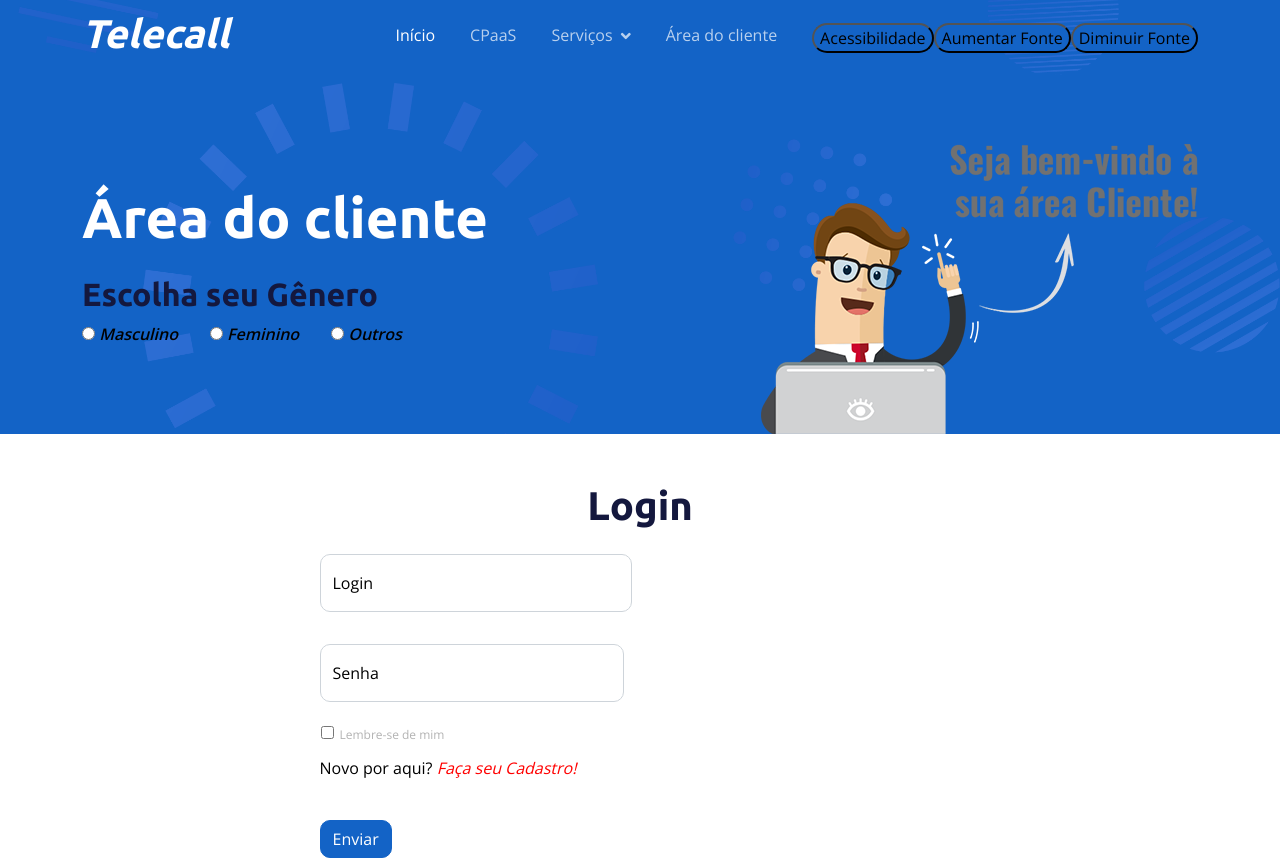
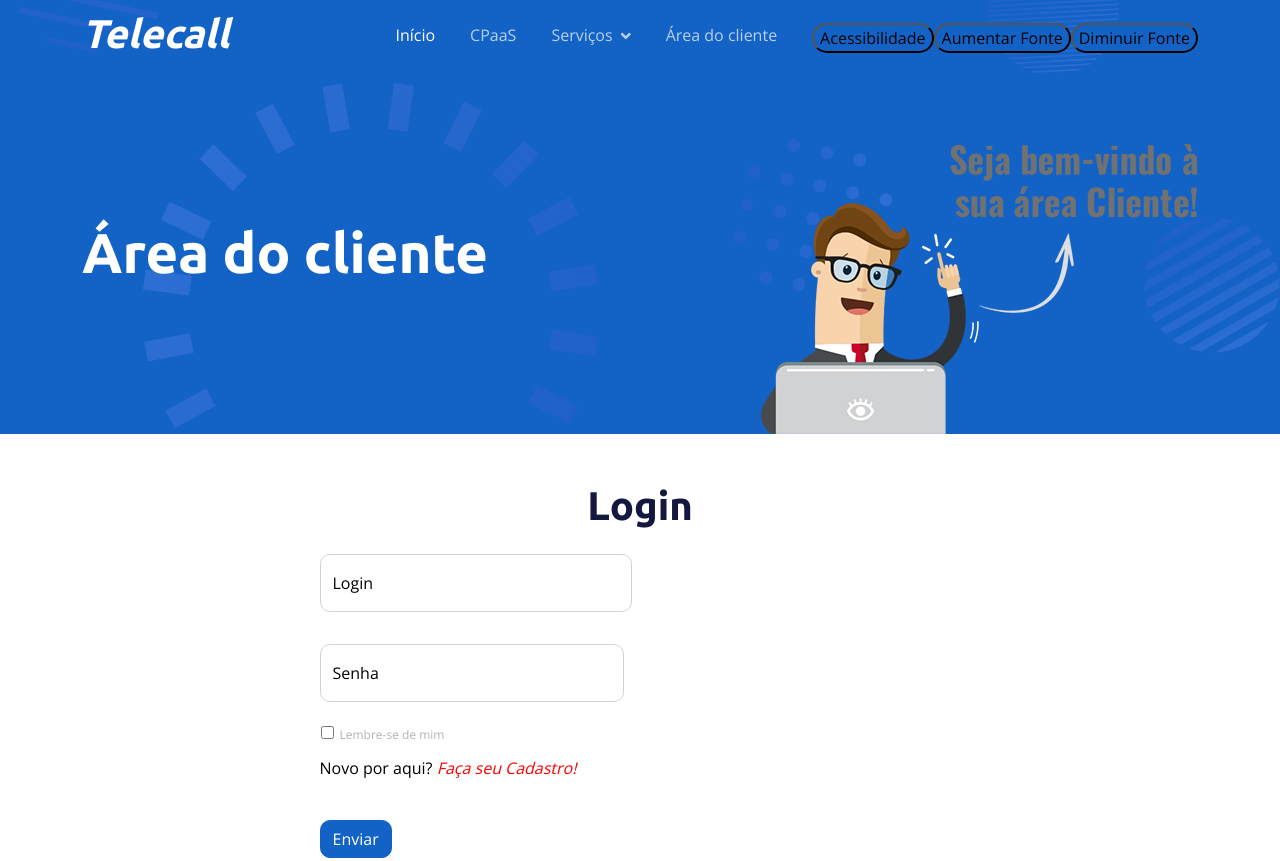
Before and after one commit to IureFreire/Projeto_Telecall, a plain HTML site: page contact.html in a window 1280 px wide. Shown: the top 861 px of the page. Drawn offline with nearby package versions, Linux system fonts and the light colour scheme.

Commit message:
Atualização

```diff
--- a/contact.html
+++ b/contact.html
@@ -97,17 +97,17 @@
             <div class="row g-5 pt-5">
                 <div class="col-lg-6 align-self-center text-center text-lg-start mb-lg-5">
                     <h1 class="display-4 text-white mb-4 animated slideInRight">Área do cliente</h1>
-                    <nav aria-label="breadcrumb"><h2>Escolha seu Gênero</h2>
+                    <!-- <nav aria-label="breadcrumb"><h2>Escolha seu Gênero</h2> -->
                         <ol class="breadcrumb justify-content-center justify-content-lg-start mb-0">
 
                             <!-- <li class="breadcrumb-item"><a class="text-white" href="#">Faça</a></li> -->
                             <!-- <li class="breadcrumb-item"><a class="text-white" href="#">&</a></li> -->
                             <!-- <li class="breadcrumb-item text-white active" aria-current="page">Diferença</li> -->
-                            <li><input type="radio" id="masculino" name="genero"  value="masculino"><strong> <i>Masculino</i> </strong></li>
+                            <!-- <li><input type="radio" id="masculino" name="genero"  value="masculino"><strong> <i>Masculino</i> </strong></li>
                             <ol><input type="radio" id="feminino" name="genero"  value="feminino"><strong> <i>Feminino</i> </strong> </type></ol>
-                            <ol><input type="radio" id="outros" name="genero"  value="outros"><strong> <i>Outros</i> </strong> </type></ol>
-                        </ol>
-                    </nav>
+                            <ol><input type="radio" id="outros" name="genero"  value="outros"><strong> <i>Outros</i> </strong> </type></ol> -->
+                        <!-- </ol> -->
+                    <!-- </nav> -->
                 </div>
 
                 <div class="col-lg-6 align-self-end text-center text-lg-end">
```
